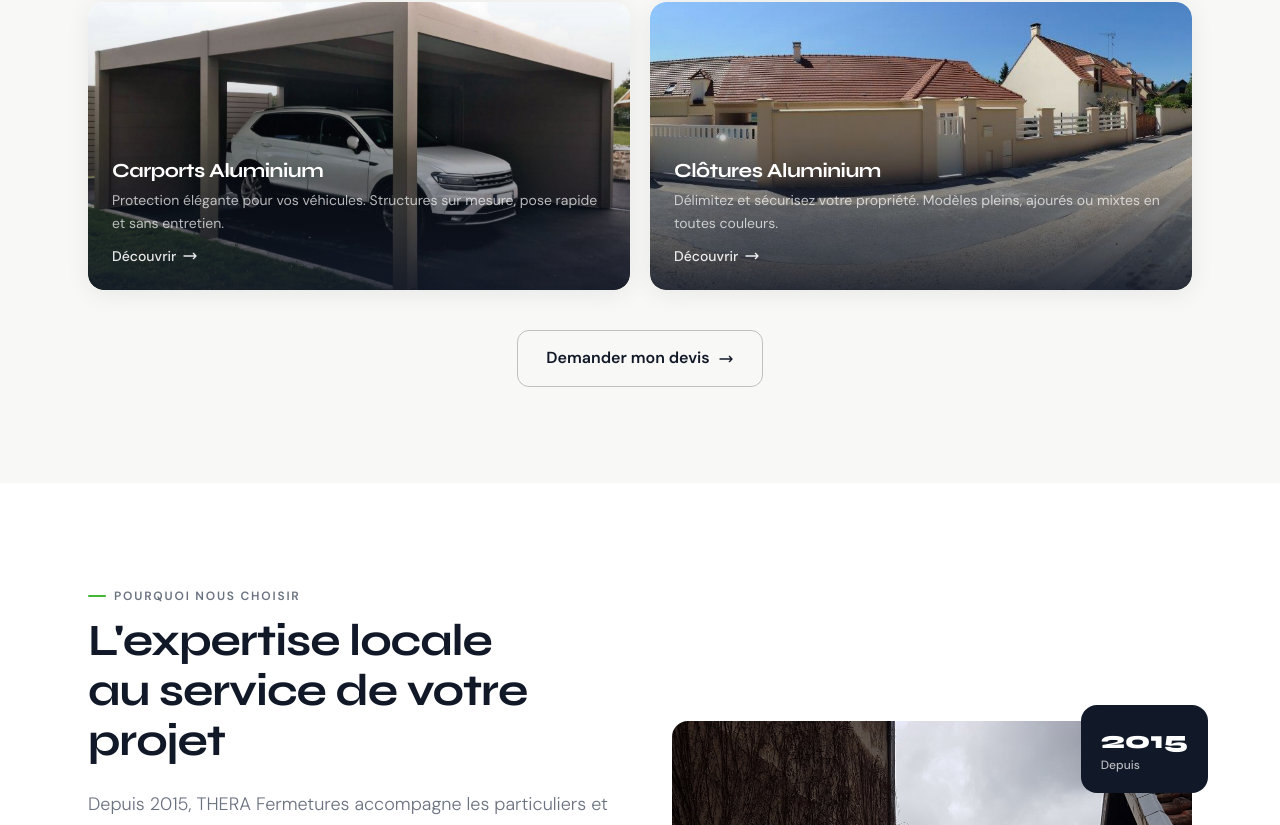
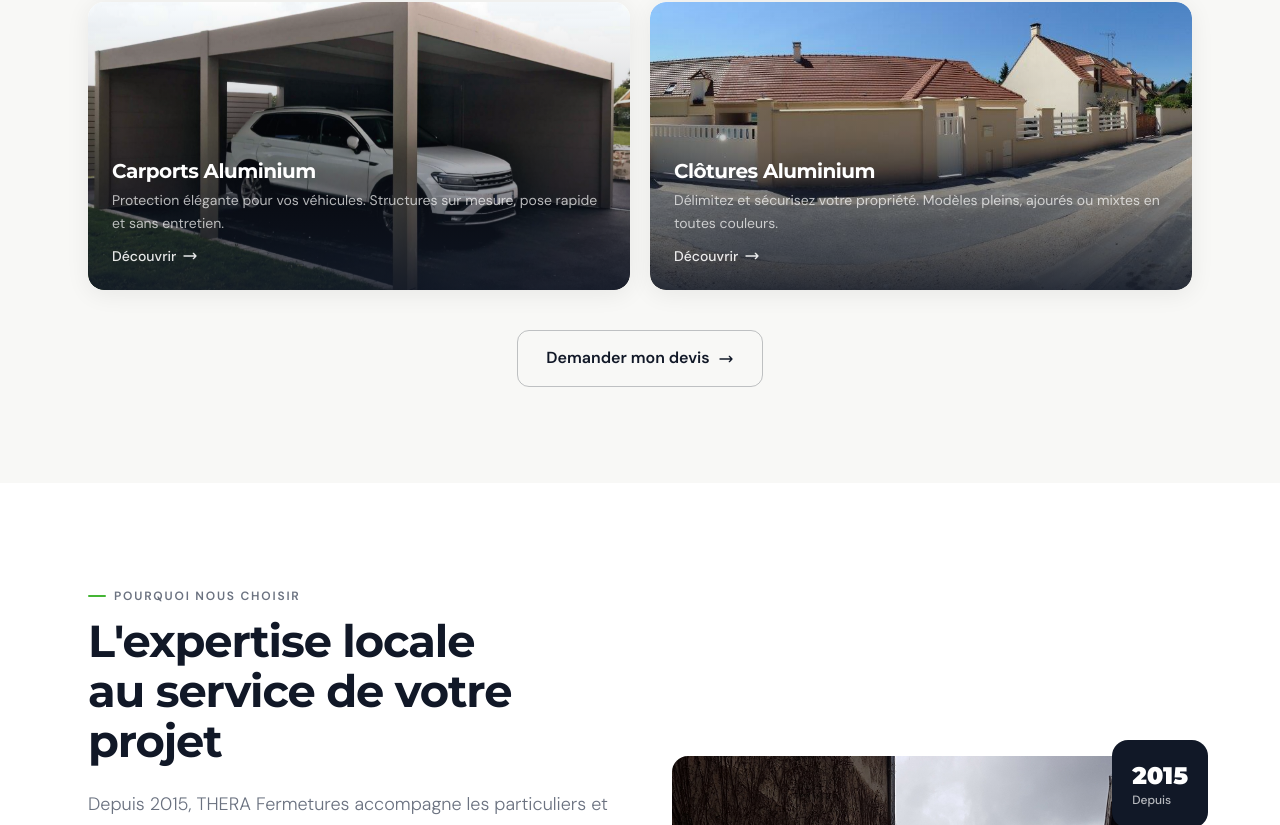
Before and after one commit to therafermetures-ops/thera-website, a Next.js app: page / in a window 1280 px wide. Shown: the part 1575-2400 px from the top of the page. Built offline with nearby package versions, Linux system fonts and the light colour scheme.

Commit message:
Montserrat, image sur-mesure side-by-side, titre INSPIRATIONS

```diff
--- a/app/components/ProductTemplate.tsx
+++ b/app/components/ProductTemplate.tsx
@@ -277,7 +277,7 @@ export default function ProductTemplate({
             <div className="grid grid-cols-1 md:grid-cols-3 lg:grid-cols-5 gap-6">
               {processSteps.map((step, i) => (
                 <ScrollReveal key={i} delay={i * 100} className="text-center">
-                  <div className="w-14 h-14 rounded-2xl bg-dark text-white flex items-center justify-center font-black text-lg mx-auto mb-4" style={{ fontFamily: 'Syne, sans-serif' }}>
+                  <div className="w-14 h-14 rounded-2xl bg-dark text-white flex items-center justify-center font-black text-lg mx-auto mb-4" style={{ fontFamily: 'Montserrat, sans-serif' }}>
                     {String(i + 1).padStart(2, '0')}
                   </div>
                   <p className="text-white font-semibold text-sm">{step}</p>
--- a/app/globals.css
+++ b/app/globals.css
@@ -1,4 +1,4 @@
-@import url('https://fonts.googleapis.com/css2?family=Syne:wght@400;500;600;700;800&family=DM+Sans:ital,opsz,wght@0,9..40,300;0,9..40,400;0,9..40,500;0,9..40,600;0,9..40,700;1,9..40,400&display=swap');
+@import url('https://fonts.googleapis.com/css2?family=Montserrat:ital,wght@0,300;0,400;0,500;0,600;0,700;0,800;0,900;1,400&family=DM+Sans:ital,opsz,wght@0,9..40,300;0,9..40,400;0,9..40,500;0,9..40,600;0,9..40,700;1,9..40,400&display=swap');
 
 @tailwind base;
 @tailwind components;
@@ -24,7 +24,7 @@ body {
 
 /* ===== TYPOGRAPHY ===== */
 h1, h2, h3, h4, h5, h6 {
-  font-family: 'Syne', system-ui, sans-serif;
+  font-family: 'Montserrat', system-ui, sans-serif;
   font-weight: 700;
   color: #111827;
   line-height: 1.12;
@@ -176,7 +176,7 @@ img { max-width: 100%; height: auto; }
 
 /* ===== STAT NUMBER ===== */
 .stat-number {
-  font-family: 'Syne', sans-serif;
+  font-family: 'Montserrat', sans-serif;
   font-size: clamp(2rem, 5vw, 3rem);
   font-weight: 800; color: #e85d04;
   line-height: 1; letter-spacing: -0.03em;
--- a/app/layout.tsx
+++ b/app/layout.tsx
@@ -62,7 +62,7 @@ export default function RootLayout({
       <head>
         <link rel="preconnect" href="https://fonts.googleapis.com" />
         <link rel="preconnect" href="https://fonts.gstatic.com" crossOrigin="anonymous" />
-        <link rel="preload" as="style" href="https://fonts.googleapis.com/css2?family=Syne:wght@400;600;700;800&family=DM+Sans:ital,opsz,wght@0,9..40,300;0,9..40,400;0,9..40,500;0,9..40,600;0,9..40,700;1,9..40,400&display=swap" />
+        <link rel="preload" as="style" href="https://fonts.googleapis.com/css2?family=Montserrat:ital,wght@0,300;0,400;0,500;0,600;0,700;0,800;0,900;1,400&family=DM+Sans:ital,opsz,wght@0,9..40,300;0,9..40,400;0,9..40,500;0,9..40,600;0,9..40,700;1,9..40,400&display=swap" />
         <link rel="icon" href="/favicon.ico" sizes="any" />
       </head>
       <body className="bg-white text-dark antialiased">
--- a/app/page.tsx
+++ b/app/page.tsx
@@ -236,23 +236,24 @@ export default function Home() {
                 ))}
               </div>
 
-              {/* Le vrai sur mesure — carte avec photo */}
-              <div className="relative rounded-2xl overflow-hidden h-48 group">
-                <Image
-                  src="/images/sur-mesure.jpg"
-                  alt="Le vrai sur mesure THERA Fermetures"
-                  fill
-                  className="object-cover transition-transform duration-700 group-hover:scale-105"
-                  sizes="(max-width: 1024px) 100vw, 50vw"
-                />
-                <div className="absolute inset-0 bg-gradient-to-r from-dark/80 to-dark/30" />
-                <div className="absolute inset-0 p-6 flex flex-col justify-end">
-                  <div className="flex items-center gap-2 mb-2">
+              {/* Le vrai sur mesure — image + texte côte à côte */}
+              <div className="flex flex-col sm:flex-row rounded-2xl overflow-hidden border border-gray-100 shadow-card">
+                <div className="relative w-full sm:w-1/2 h-64 sm:h-auto flex-shrink-0">
+                  <Image
+                    src="/images/sur-mesure.jpg"
+                    alt="Le vrai sur mesure THERA Fermetures"
+                    fill
+                    className="object-cover"
+                    sizes="(max-width: 640px) 100vw, 25vw"
+                  />
+                </div>
+                <div className="bg-dark p-7 flex flex-col justify-center sm:w-1/2">
+                  <div className="flex items-center gap-2 mb-3">
                     <div className="w-4 h-0.5 bg-accent" />
-                    <span className="text-white/60 text-xs uppercase tracking-widest font-medium">Notre approche</span>
+                    <span className="text-white/50 text-xs uppercase tracking-widest font-medium">Notre approche</span>
                   </div>
-                  <h3 className="text-white text-xl mb-1">Le vrai sur mesure</h3>
-                  <p className="text-white/75 text-sm leading-relaxed">
+                  <h3 className="text-white text-xl mb-3">Le vrai sur mesure</h3>
+                  <p className="text-white/70 text-sm leading-relaxed">
                     Chaque projet part d&apos;une feuille blanche. Dimensions exactes, coloris assortis, options adaptées — rien de standard, tout est pensé pour vous.
                   </p>
                 </div>
@@ -286,7 +287,7 @@ export default function Home() {
                 </div>
                 {/* Badge Depuis 2015 */}
                 <div className="absolute -top-4 -right-4 bg-dark rounded-2xl p-5 text-white">
-                  <div className="text-2xl font-black" style={{ fontFamily: 'Syne, sans-serif' }}>2015</div>
+                  <div className="text-2xl font-black" style={{ fontFamily: 'Montserrat, sans-serif' }}>2015</div>
                   <div className="text-xs font-medium text-white/70">Depuis</div>
                 </div>
               </div>
@@ -299,8 +300,7 @@ export default function Home() {
       <section className="section-padding bg-dark">
         <div className="container">
           <ScrollReveal className="text-center mb-12">
-            <div className="section-tag text-white/50 justify-center">Nos réalisations</div>
-            <h2 className="text-white">Quelques projets réalisés<br className="hidden md:block" /> dans votre région</h2>
+            <h2 className="text-white text-5xl md:text-6xl font-black tracking-tight">INSPIRATIONS</h2>
           </ScrollReveal>
 
           <div className="grid grid-cols-2 md:grid-cols-3 gap-3 md:gap-4">
@@ -339,7 +339,7 @@ export default function Home() {
           <div className="grid grid-cols-1 md:grid-cols-5 gap-6 md:gap-4">
             {processSteps.map((step, i) => (
               <ScrollReveal key={i} delay={i * 80} className="flex flex-col items-center text-center">
-                <div className="w-14 h-14 rounded-2xl bg-dark text-white flex items-center justify-center font-black mb-4 text-base" style={{ fontFamily: 'Syne, sans-serif' }}>
+                <div className="w-14 h-14 rounded-2xl bg-dark text-white flex items-center justify-center font-black mb-4 text-base" style={{ fontFamily: 'Montserrat, sans-serif' }}>
                   {step.num}
                 </div>
                 <h4 className="font-bold mb-2">{step.title}</h4>
--- a/tailwind.config.js
+++ b/tailwind.config.js
@@ -20,7 +20,7 @@ module.exports = {
       },
       fontFamily: {
         sans: ['DM Sans', 'system-ui', 'sans-serif'],
-        display: ['Syne', 'system-ui', 'sans-serif'],
+        display: ['Montserrat', 'system-ui', 'sans-serif'],
       },
       animation: {
         'fade-up': 'fadeUp 0.7s ease forwards',
```
Also changed, not shown: .claude/settings.local.json, 1 other file (tests, documents, lock files or other folders).
